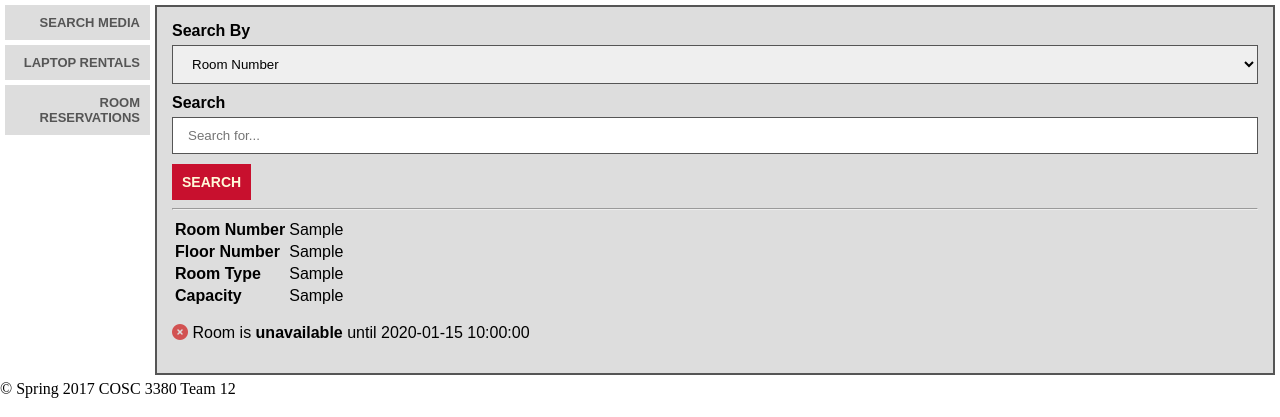
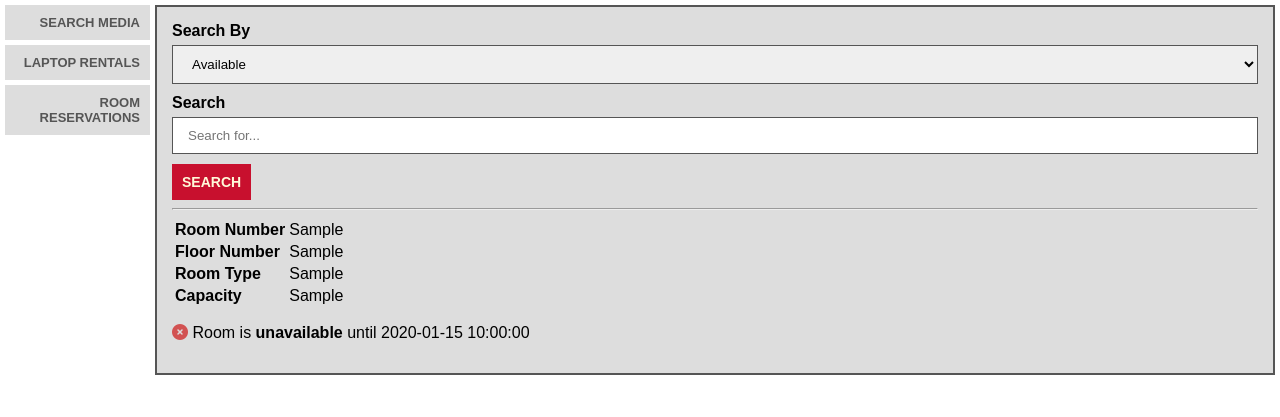
Before and after one commit to DataBaseTeam12/DataBase, a PHP site: page /pages/searchRooms.php in a window 1280 px wide. Shown: the part 167-584 px from the top of the page. Run offline with PHP 8.4, Linux system fonts and the light colour scheme; tables that the repository leaves empty or names only in its code hold one stand-in row (values such as "Sample post"); some libraries are stand-ins or nearby versions.

Commit message:
15th commit - search rooms - available rooms

```diff
--- a/pages/searchRooms.php
+++ b/pages/searchRooms.php
@@ -8,6 +8,7 @@
 	<link rel="stylesheet" href="/style/common.css">
 	<link rel="stylesheet" href="/style/home.css">
 	<link rel="stylesheet" href="/style/drop-down-menu.css">
+    <link rel="stylesheet" href="/style/footer.css">
 	<script src="/site/script/common.js"></script>
 	<!--Embedded code for Font Awesome icons-->
 	<script src="https://use.fontawesome.com/4f7fcc0d3d.js"></script>
@@ -117,12 +118,13 @@
 		<form method="get" action="">
 		<label><b>Search By</b></label>
 			<select id="search-type" name="search-type">
-				<option value="room" selected>Room Number</option>
+                <option value="available" selected>Available</option>
+				<option value="room" >Room Number</option>
 				<option value="floor">Floor</option>
 			</select>
 
 			<label><b>Search</b></label>
-			<input type="search" placeholder="Search for..." name="search" required>
+			<input type="search" placeholder="Search for..." name="search" >
 
 			<button type="submit">Search</button>
 		</form>
@@ -152,14 +154,15 @@
             $value = $_GET['search'];
         }
 
-
-
         switch($stype){
             case "room" :
                 $sql = "SELECT * FROM Rooms WHERE room_num LIKE '%$value%'";
                 break;
             case "floor" :
                 $sql = "SELECT * FROM Rooms WHERE floor LIKE $value";
+                break;
+            case "available" :
+                $sql = "SELECT * FROM Rooms WHERE room_num != (SELECT room_num FROM Room_Reserves WHERE end_time >= NOW())";
                 break;
         }
 
@@ -184,6 +187,7 @@
 
 
                 $sql2 = "SELECT * FROM Room_Reserve_View WHERE room_num = '$room';";
+
                 $result2 = $conn->query($sql2);
 
                 if ($result2->num_rows > 0) {
@@ -209,7 +213,7 @@
 	<!--custom html above-->
 	<footer>
 		&copy; Spring 2017 COSC 3380 Team 12
-		<br><br>
+		<br>
 		4333 University Drive
 		<br>
 		Houston, TX 77204-2000
```
